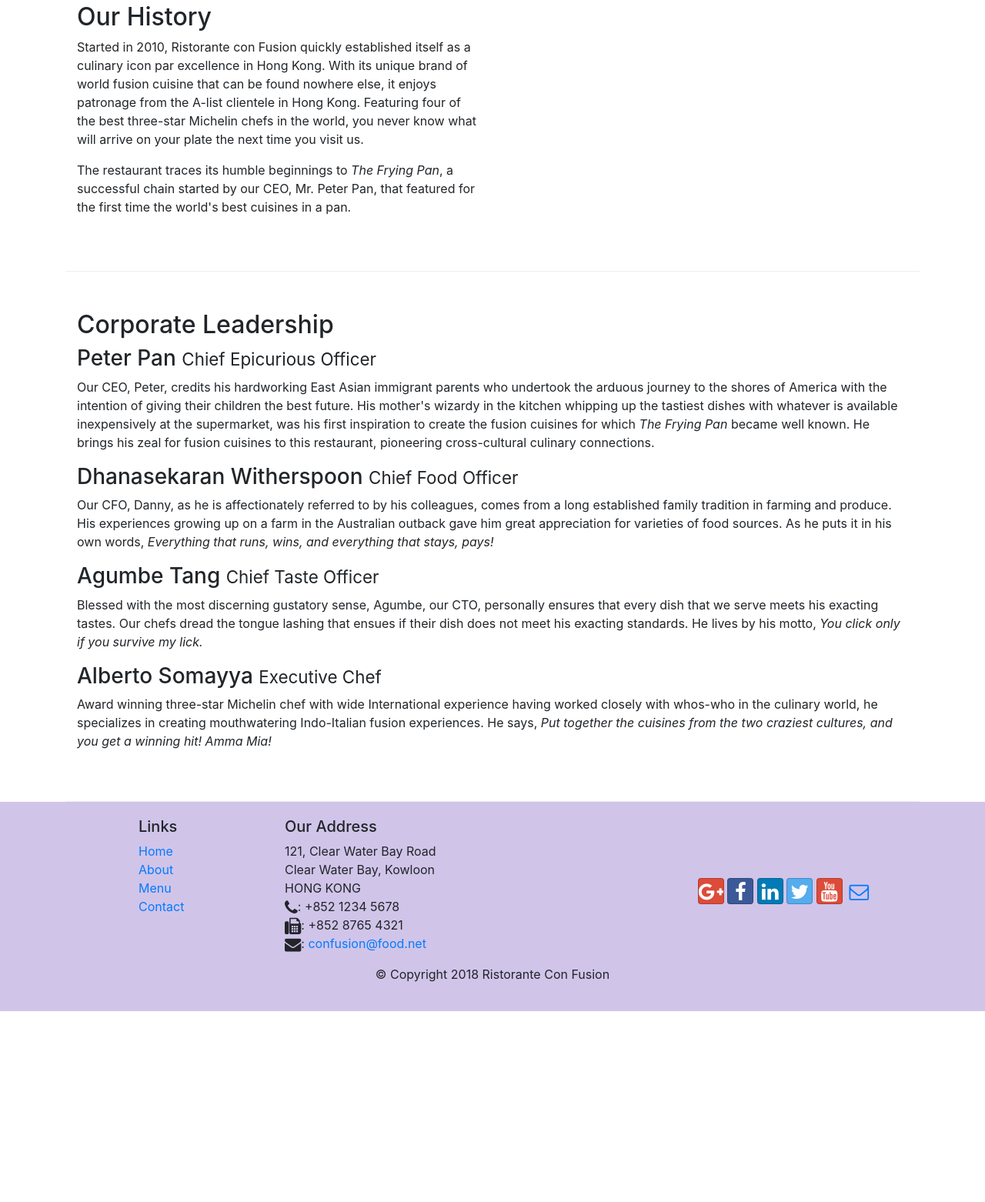
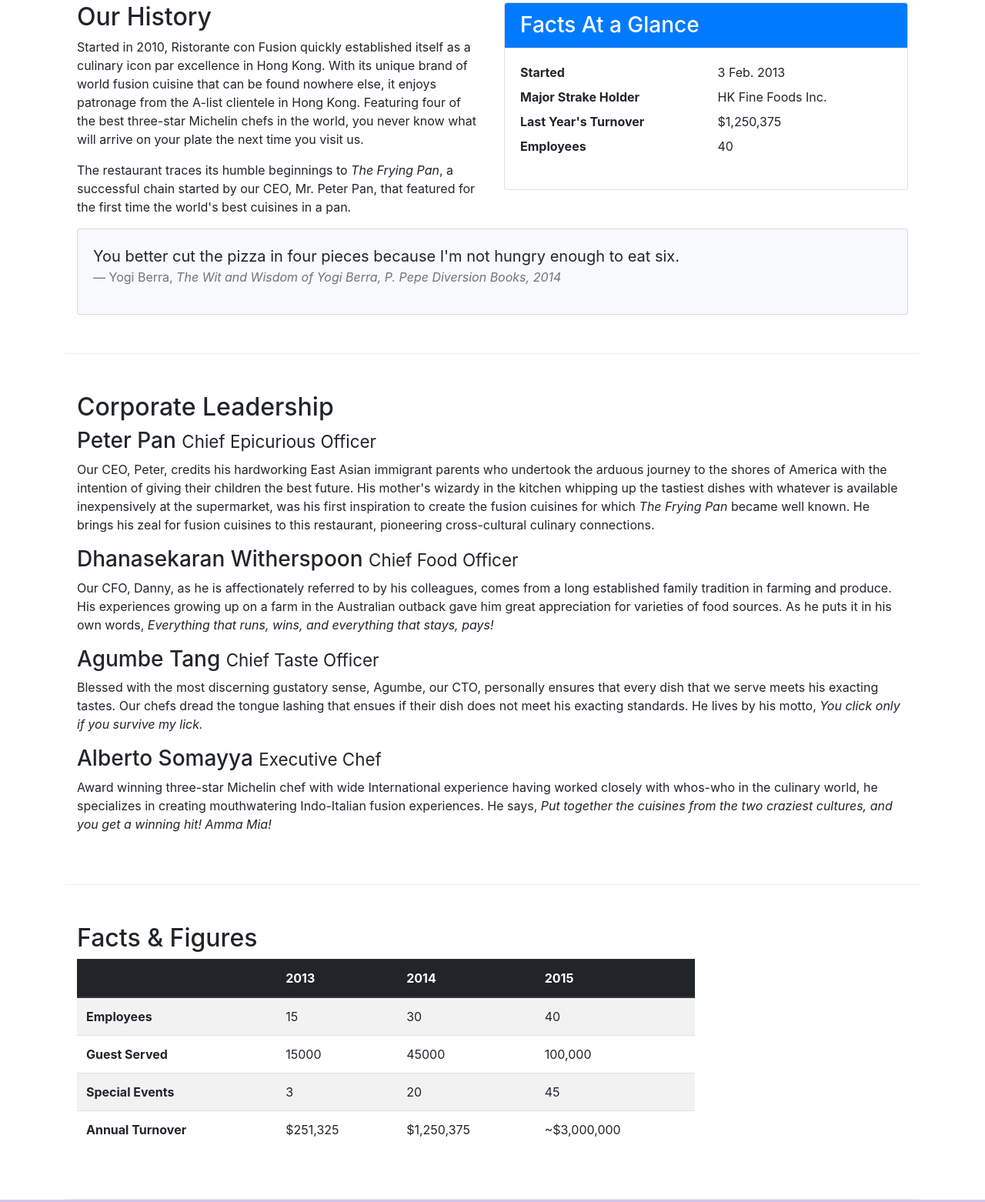
Before and after one commit to OleksiiSamutin/Bootstrap-course, a website: page Bootstrap4/conFusion/aboutus.html in a window 1280 px wide. Shown: the part 489-2051 px from the top of the page at 77% size. Before the commit the page ends 1803 px from the top, so only its background shows below. Drawn offline with nearby package versions, Linux system fonts and the light colour scheme.

Commit message:
Tables and Cards

```diff
--- a/Bootstrap4/conFusion/aboutus.html
+++ b/Bootstrap4/conFusion/aboutus.html
@@ -24,10 +24,14 @@
             <a class="navbar-brand mr-auto" href="./index.html">Ristorante Con Fusion</a>
             <div id="Navbar" class="collapse navbar-collapse">
                 <ul class="navbar-nav mr-auto">
-                    <li class="nav-item"><a href="./index.html" class="nav-link"><span class="fa fa-home fa-lg"></span> Home</a></li>
-                    <li class="nav-item  active"><a href="#" class="nav-link"><span class="fa fa-info fa-lg"></span> About</a></li>
-                    <li class="nav-item"><a href="#" class="nav-link"><span class="fa fa-list fa-lg"></span> Menu</a></li>
-                    <li class="nav-item"><a href="./contactus.html" class="nav-link"><span class="fa fa-address-card fa-lg"></span> Contact</a></li>
+                    <li class="nav-item"><a href="./index.html" class="nav-link"><span class="fa fa-home fa-lg"></span>
+                            Home</a></li>
+                    <li class="nav-item  active"><a href="#" class="nav-link"><span class="fa fa-info fa-lg"></span>
+                            About</a></li>
+                    <li class="nav-item"><a href="#" class="nav-link"><span class="fa fa-list fa-lg"></span> Menu</a>
+                    </li>
+                    <li class="nav-item"><a href="./contactus.html" class="nav-link"><span
+                                class="fa fa-address-card fa-lg"></span> Contact</a></li>
                 </ul>
             </div>
 
@@ -40,7 +44,8 @@
 
                 <div class="col-12">
                     <h1>Ristorante con Fusion</h1>
-                    <p>We take inspiration from the World's best cuisines, and create a unique fusion experience. Our lipsmacking creations will tickle your culinary senses!</p>
+                    <p>We take inspiration from the World's best cuisines, and create a unique fusion experience. Our
+                        lipsmacking creations will tickle your culinary senses!</p>
                 </div>
                 <div class="col-12 col-sm">
                 </div>
@@ -63,10 +68,44 @@
         <div class="row row-content">
             <div class="col-12 col-sm-6">
                 <h2>Our History</h2>
-                <p>Started in 2010, Ristorante con Fusion quickly established itself as a culinary icon par excellence in Hong Kong. With its unique brand of world fusion cuisine that can be found nowhere else, it enjoys patronage from the A-list clientele in Hong Kong.  Featuring four of the best three-star Michelin chefs in the world, you never know what will arrive on your plate the next time you visit us.</p>
-                <p>The restaurant traces its humble beginnings to <em>The Frying Pan</em>, a successful chain started by our CEO, Mr. Peter Pan, that featured for the first time the world's best cuisines in a pan.</p>
+                <p>Started in 2010, Ristorante con Fusion quickly established itself as a culinary icon par excellence
+                    in Hong Kong. With its unique brand of world fusion cuisine that can be found nowhere else, it
+                    enjoys patronage from the A-list clientele in Hong Kong. Featuring four of the best three-star
+                    Michelin chefs in the world, you never know what will arrive on your plate the next time you visit
+                    us.</p>
+                <p>The restaurant traces its humble beginnings to <em>The Frying Pan</em>, a successful chain started by
+                    our CEO, Mr. Peter Pan, that featured for the first time the world's best cuisines in a pan.</p>
             </div>
-            <div>
+            <div class="col-sm">
+                <div class="card">
+                    <h3 class="card-header bg-primary text-white">Facts At a Glance</h3>
+                    <div class="card-body">
+                        <dl class="row">
+                            <dt class="col-6">Started</dt>
+                            <dd class="col-6">3 Feb. 2013</dd>
+                            <dt class="col-6">Major Strake Holder</dt>
+                            <dd class="col-6">HK Fine Foods Inc.</dd>
+                            <dt class="col-6">Last Year's Turnover</dt>
+                            <dd class="col-6">$1,250,375</dd>
+                            <dt class="col-6">Employees</dt>
+                            <dd class="col-6">40</dd>
+                        </dl>
+                    </div>
+                </div>
+            </div>
+            <div class="col-12">
+                <div class="card card-body bg-light">
+                    <blockquote class="blockquote">
+                        <p class="mb-0">You better cut the pizza in four pieces
+                            because I'm not hungry enough to eat six.
+                        </p>
+                        <footer class="blockquote-footer">Yogi Berra,
+                            <cite title="Source Title">The Wit and Wisdom of
+                                Yogi Berra, P. Pepe Diversion Books, 2014
+                            </cite>
+                        </footer>
+                    </blockquote>
+                </div>
             </div>
         </div>
 
@@ -75,16 +114,75 @@
             <div class="col-12">
                 <h2>Corporate Leadership</h2>
                 <h3>Peter Pan <small>Chief Epicurious Officer</small></h3>
-                <p class="d-none d-sm-block">Our CEO, Peter, credits his hardworking East Asian immigrant parents who undertook the arduous journey to the shores of America with the intention of giving their children the best future. His mother's wizardy in the kitchen whipping up the tastiest dishes with whatever is available inexpensively at the supermarket, was his first inspiration to create the fusion cuisines for which <em>The Frying Pan</em> became well known. He brings his zeal for fusion cuisines to this restaurant, pioneering cross-cultural culinary connections.</p>
+                <p class="d-none d-sm-block">Our CEO, Peter, credits his hardworking East Asian immigrant parents who
+                    undertook the arduous journey to the shores of America with the intention of giving their children
+                    the best future. His mother's wizardy in the kitchen whipping up the tastiest dishes with whatever
+                    is available inexpensively at the supermarket, was his first inspiration to create the fusion
+                    cuisines for which <em>The Frying Pan</em> became well known. He brings his zeal for fusion cuisines
+                    to this restaurant, pioneering cross-cultural culinary connections.</p>
                 <h3>Dhanasekaran Witherspoon <small>Chief Food Officer</small></h3>
-                <p class="d-none d-sm-block">Our CFO, Danny, as he is affectionately referred to by his colleagues, comes from a long established family tradition in farming and produce. His experiences growing up on a farm in the Australian outback gave him great appreciation for varieties of food sources. As he puts it in his own words, <em>Everything that runs, wins, and everything that stays, pays!</em></p>
+                <p class="d-none d-sm-block">Our CFO, Danny, as he is affectionately referred to by his colleagues,
+                    comes from a long established family tradition in farming and produce. His experiences growing up on
+                    a farm in the Australian outback gave him great appreciation for varieties of food sources. As he
+                    puts it in his own words, <em>Everything that runs, wins, and everything that stays, pays!</em></p>
                 <h3>Agumbe Tang <small>Chief Taste Officer</small></h3>
-                <p class="d-none d-sm-block">Blessed with the most discerning gustatory sense, Agumbe, our CTO, personally ensures that every dish that we serve meets his exacting tastes. Our chefs dread the tongue lashing that ensues if their dish does not meet his exacting standards. He lives by his motto, <em>You click only if you survive my lick.</em></p>
+                <p class="d-none d-sm-block">Blessed with the most discerning gustatory sense, Agumbe, our CTO,
+                    personally ensures that every dish that we serve meets his exacting tastes. Our chefs dread the
+                    tongue lashing that ensues if their dish does not meet his exacting standards. He lives by his
+                    motto, <em>You click only if you survive my lick.</em></p>
                 <h3>Alberto Somayya <small>Executive Chef</small></h3>
-                <p class="d-none d-sm-block">Award winning three-star Michelin chef with wide International experience having worked closely with whos-who in the culinary world, he specializes in creating mouthwatering Indo-Italian fusion experiences. He says, <em>Put together the cuisines from the two craziest cultures, and you get a winning hit! Amma Mia!</em></p>
+                <p class="d-none d-sm-block">Award winning three-star Michelin chef with wide International experience
+                    having worked closely with whos-who in the culinary world, he specializes in creating mouthwatering
+                    Indo-Italian fusion experiences. He says, <em>Put together the cuisines from the two craziest
+                        cultures, and you get a winning hit! Amma Mia!</em></p>
             </div>
         </div>
+        <div class="row row-content">
+            <div class="col-12 col-sm-9">
+                <h2>Facts &amp; Figures</h2>
+            </div>
+            <div class="col-12 col-sm-9">
+                <div class="table-responsive">
+                    <table class="table table-striped">
+                        <thead class="thead-dark">
+                            <tr>
+                                <th>&nbsp;</th>
+                                <th>2013</th>
+                                <th>2014</th>
+                                <th>2015</th>
+                            </tr>
+                        </thead>
+                        <tbody>
+                            <tr>
+                                <th>Employees</th>
+                                <td>15</td>
+                                <td>30</td>
+                                <td>40</td>
+                            </tr>
+                            <tr>
+                                <th>Guest Served</th>
+                                <td>15000</td>
+                                <td>45000</td>
+                                <td>100,000</td>
+                            </tr>
+                            <tr>
+                                <th>Special Events</th>
+                                <td>3</td>
+                                <td>20</td>
+                                <td>45</td>
+                            </tr>
+                            <tr>
+                                <th>Annual Turnover</th>
+                                <td>$251,325</td>
+                                <td>$1,250,375</td>
+                                <td>~$3,000,000</td>
+                            </tr>
+                        </tbody>
+                    </table>
+                </div>
 
+            </div>
+        </div>
     </div>
 
     <footer class="footer">
@@ -112,11 +210,16 @@
                 </div>
                 <div class="col-12 col-sm-4 align-self-center">
                     <div class="text-center">
-                        <a class="btn btn-social-icon btn-google" href="http://google.com/+"><i class="fa fa-google-plus fa-lg"></i></a>
-                        <a class="btn btn-social-icon btn-facebook" href="http://www.facebook.com/profile.php?id="><i class="fa fa-facebook fa-lg"></i></a>
-                        <a class="btn btn-social-icon btn-linkedin" href="http://www.linkedin.com/in/"><i class="fa fa-linkedin fa-lg"></i></a>
-                        <a class="btn btn-social-icon btn-twitter" href="http://twitter.com/"><i class="fa fa-twitter fa-lg"></i></a>
-                        <a class="btn btn-social-icon btn-google" href="http://youtube.com/"><i class="fa fa-youtube fa-lg"></i></a>
+                        <a class="btn btn-social-icon btn-google" href="http://google.com/+"><i
+                                class="fa fa-google-plus fa-lg"></i></a>
+                        <a class="btn btn-social-icon btn-facebook" href="http://www.facebook.com/profile.php?id="><i
+                                class="fa fa-facebook fa-lg"></i></a>
+                        <a class="btn btn-social-icon btn-linkedin" href="http://www.linkedin.com/in/"><i
+                                class="fa fa-linkedin fa-lg"></i></a>
+                        <a class="btn btn-social-icon btn-twitter" href="http://twitter.com/"><i
+                                class="fa fa-twitter fa-lg"></i></a>
+                        <a class="btn btn-social-icon btn-google" href="http://youtube.com/"><i
+                                class="fa fa-youtube fa-lg"></i></a>
                         <a class="btn btn-social-icon" href="mailto:"><i class="fa fa-envelope-o fa-lg"></i></a>
                     </div>
                 </div>
```
Lines whose indentation alone changed are shown as unchanged.
